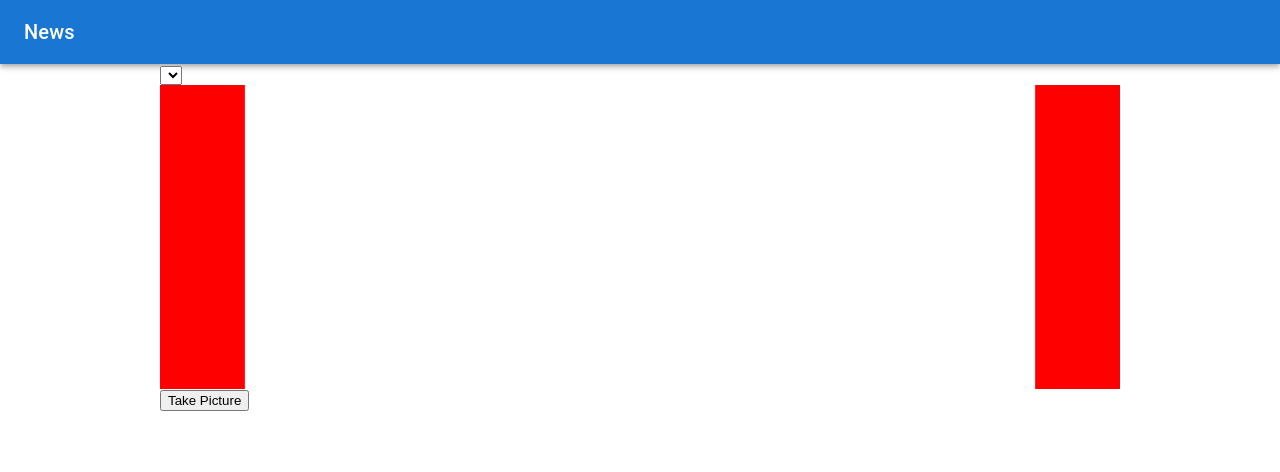
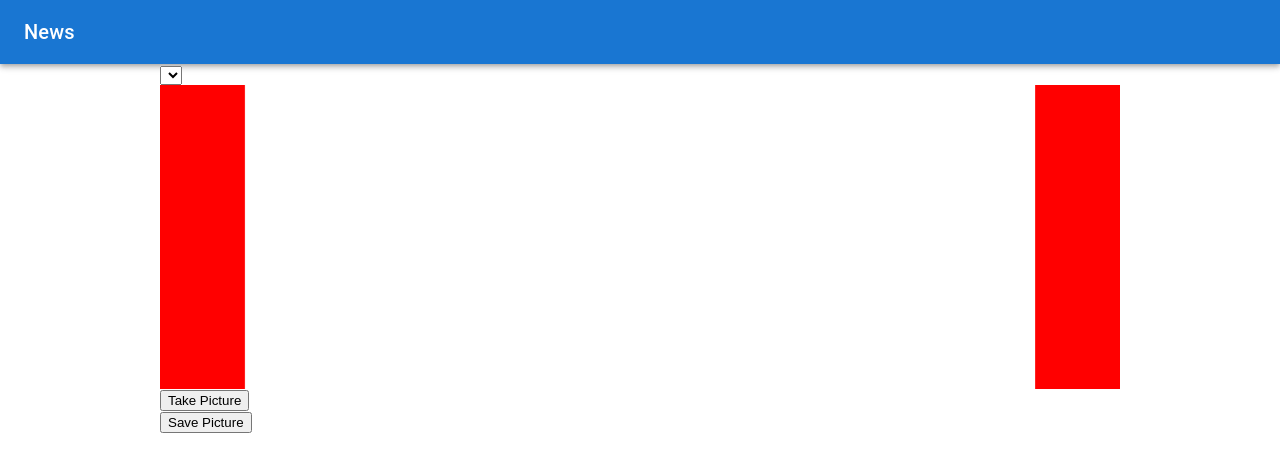
Before and after one commit to baba-jun/mizbe-photo-app-2024, a React (Create React App) app: page / in a window 1280 px wide. Shown: the top 472 px of the page. Built offline with nearby package versions, Linux system fonts and the light colour scheme.

Commit message:
画像保存機能の実装

```diff
--- a/src/components/modules/CameraApp.tsx
+++ b/src/components/modules/CameraApp.tsx
@@ -67,6 +67,16 @@ const CameraApp: React.FC = () => {
     }
   };
 
+  const savePicture = () => {
+    if (canvasRef.current) {
+      const dataUrl = canvasRef.current.toDataURL('image/png');
+      const link = document.createElement('a');
+      link.href = dataUrl;
+      link.download = 'photo.png';
+      link.click();
+    }
+  };
+
   return (
     <div>
       <div>
@@ -92,6 +102,7 @@ const CameraApp: React.FC = () => {
         </div>
       )}
       <canvas ref={canvasRef} style={{ display: 'none' }}></canvas>
+      <button onClick={savePicture}>Save Picture</button>
     </div>
   );
 };
```
